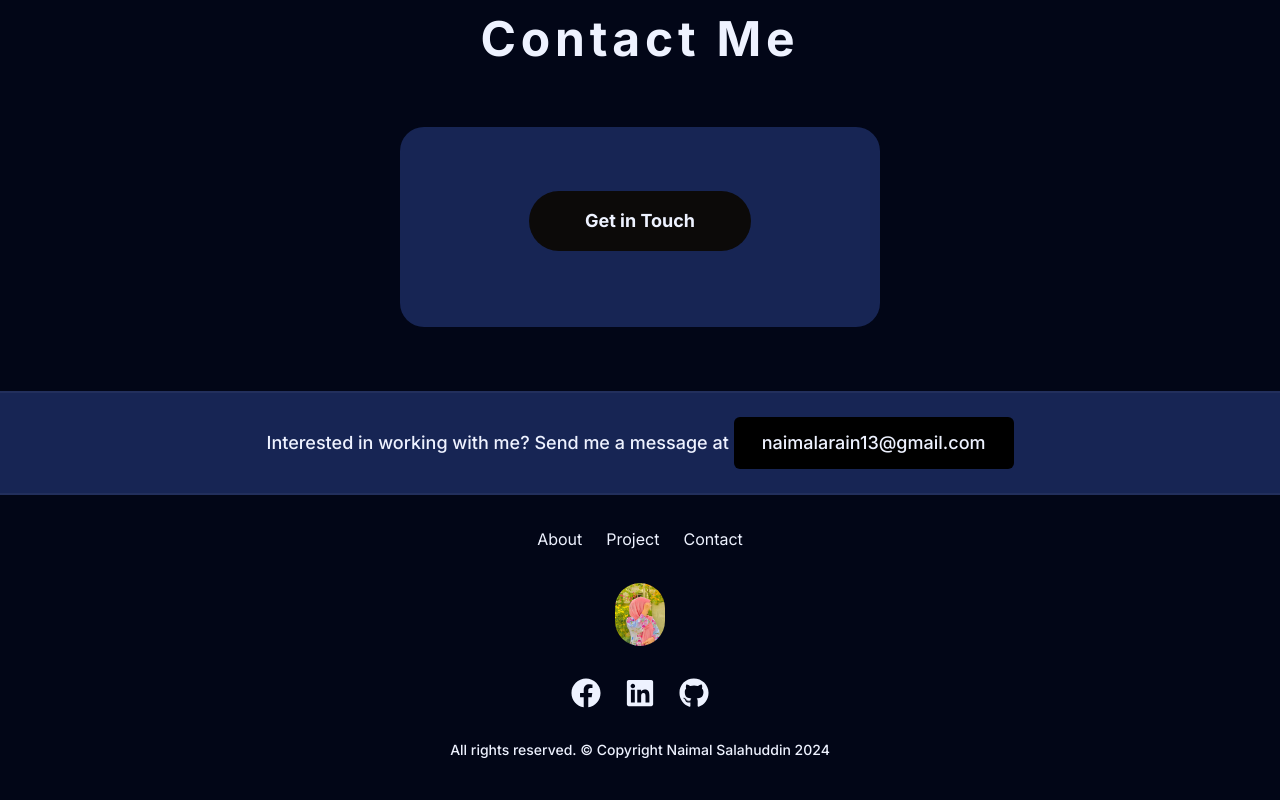
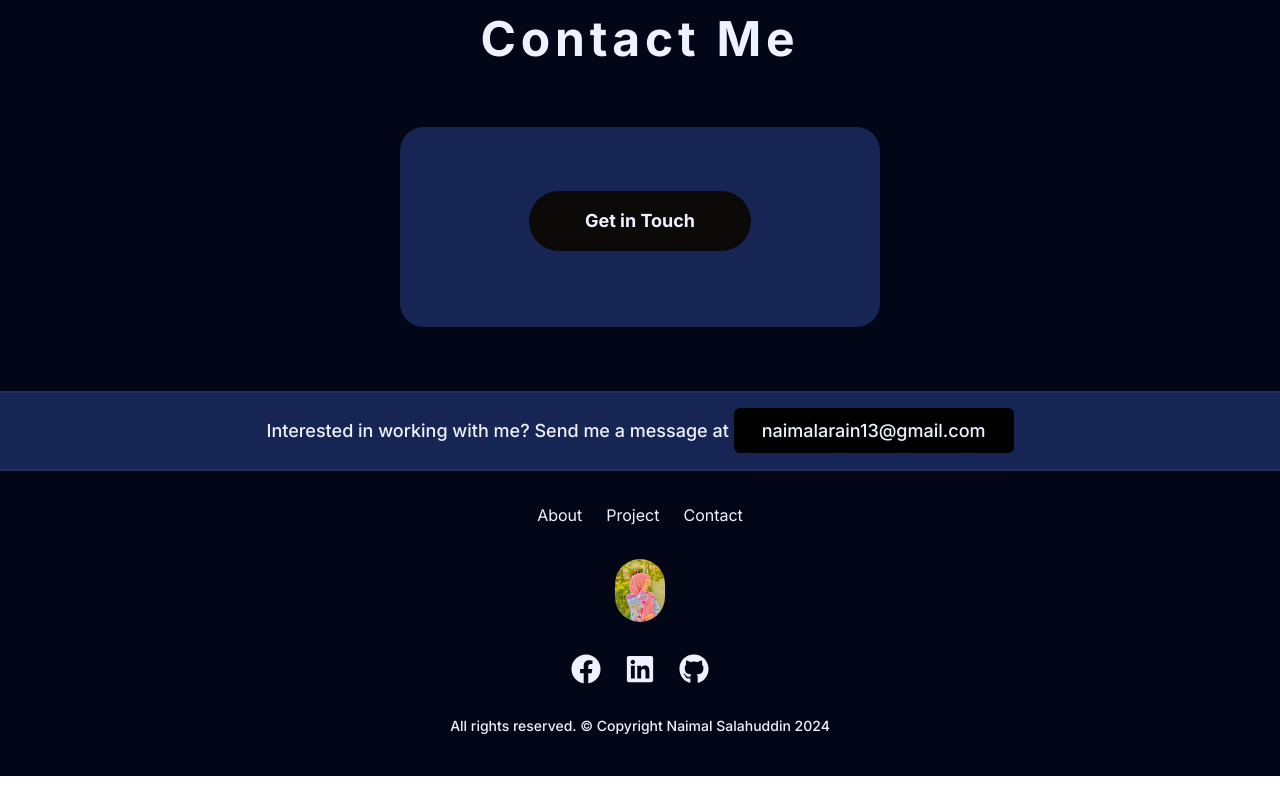
Before and after one commit to NaimalArain13/Milestone-02-Personal-Portfolio, a Next.js app: page / in a window 1280 px wide. Shown: the part 5252-6052 px from the top of the page. After the commit the page ends 6028 px from the top, so only its background shows below. Built offline with nearby package versions, Linux system fonts and the light colour scheme.

Commit message:
updated footer

```diff
--- a/app/components/footer.tsx
+++ b/app/components/footer.tsx
@@ -15,15 +15,15 @@ export default function Footer() {
         <div className="text-lg">
           <p className=" hidden md:block">
             Interested in working with me? Send me a message at {"   "}{" "}
-            <button className="bg-black text-text2 py-3 px-7  rounded-md relative">
+            <Link href={"mailto:naimalarain13@gmail.com"} className="bg-black text-text2 py-3 px-7  rounded-md relative">
               {" "}
               naimalarain13@gmail.com
-            </button>
+            </Link>
           </p>
-          <button className="bg-black text-text2 py-3 px-7  rounded-md relative md:hidden">
+          <Link href={"mailto:naimalarain13@gmail.com"} className="bg-black text-text2 py-3 px-7  rounded-md relative md:hidden">
               {" "}
               naimalarain13@gmail.com
-            </button>
+            </Link>
         </div>
       </div>
     </div>
```
